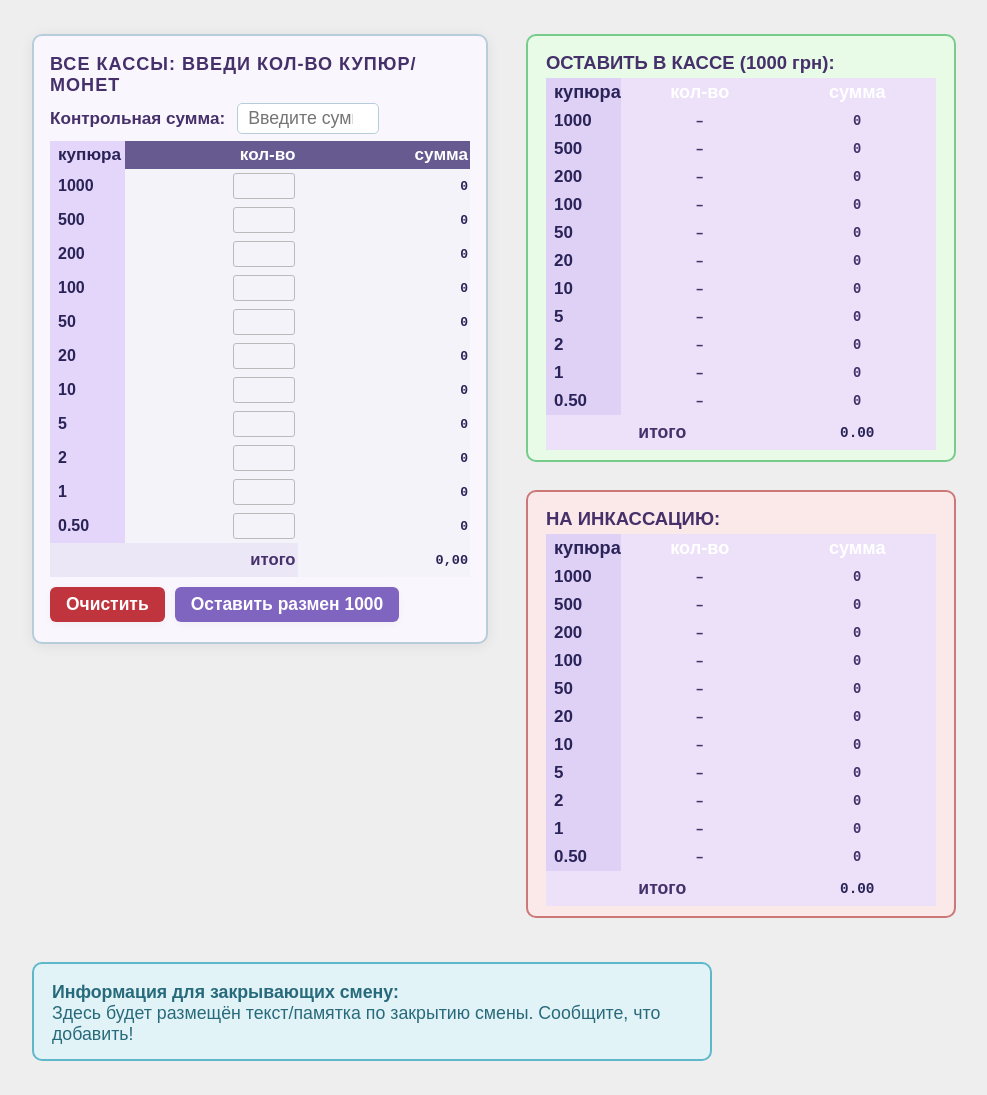
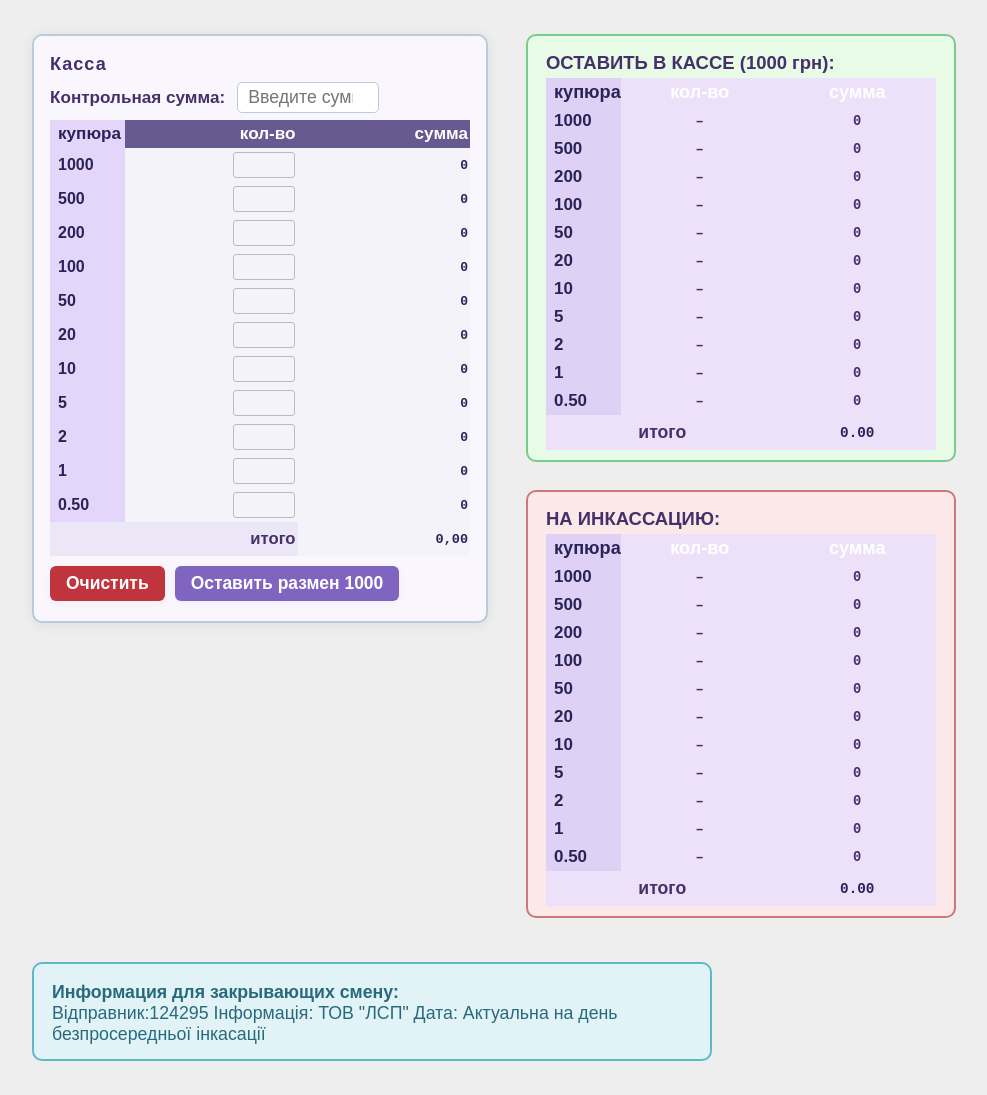
Before and after one commit to 057zanyato/kupur_calc_v2, a plain HTML site: page index.html in a window 1280 px wide. Shown: the whole page, without its empty margins (2-989 px from the left). Drawn offline with Linux system fonts and the light colour scheme.

Commit message:
Update index.html

```diff
--- a/index.html
+++ b/index.html
@@ -2,7 +2,7 @@
 <html lang="ru">
 <head>
   <meta charset="UTF-8">
-  <title>Размен 1000 — итоговые таблицы справа</title>
+  <title>Инкас+покупюрка</title>
   <style>
     body { background: #eeeeee; font-family: Arial, sans-serif; padding: 26px;}
     .main-row { display: flex; flex-direction: row; gap: 38px; align-items: flex-start; margin-bottom: 0;}
@@ -66,7 +66,7 @@
 <body>
   <div class="main-row">
     <div class="block">
-      <div class="block-title">ВСЕ КАССЫ: ВВЕДИ КОЛ-ВО КУПЮР/МОНЕТ</div>
+      <div class="block-title">Касса</div>
       <div class="sum-input-row">
         <label for="expectedTotal" class="sum-input-label">Контрольная сумма:</label>
         <input type="number" id="expectedTotal" class="sum-input-field" min="0" placeholder="Введите сумму">
@@ -137,7 +137,9 @@
   </div>
   <div class="bottom-info-block" id="bottomInfo">
     <b>Информация для закрывающих смену:</b><br>
-    Здесь будет размещён текст/памятка по закрытию смены. Сообщите, что добавить!
+   Відправник:124295
+    Інформація: ТОВ "ЛСП"
+Дата: Актуальна на день безпросередньої інкасації
   </div>
   <script>
     // Номиналы: от мелких к крупным
```
